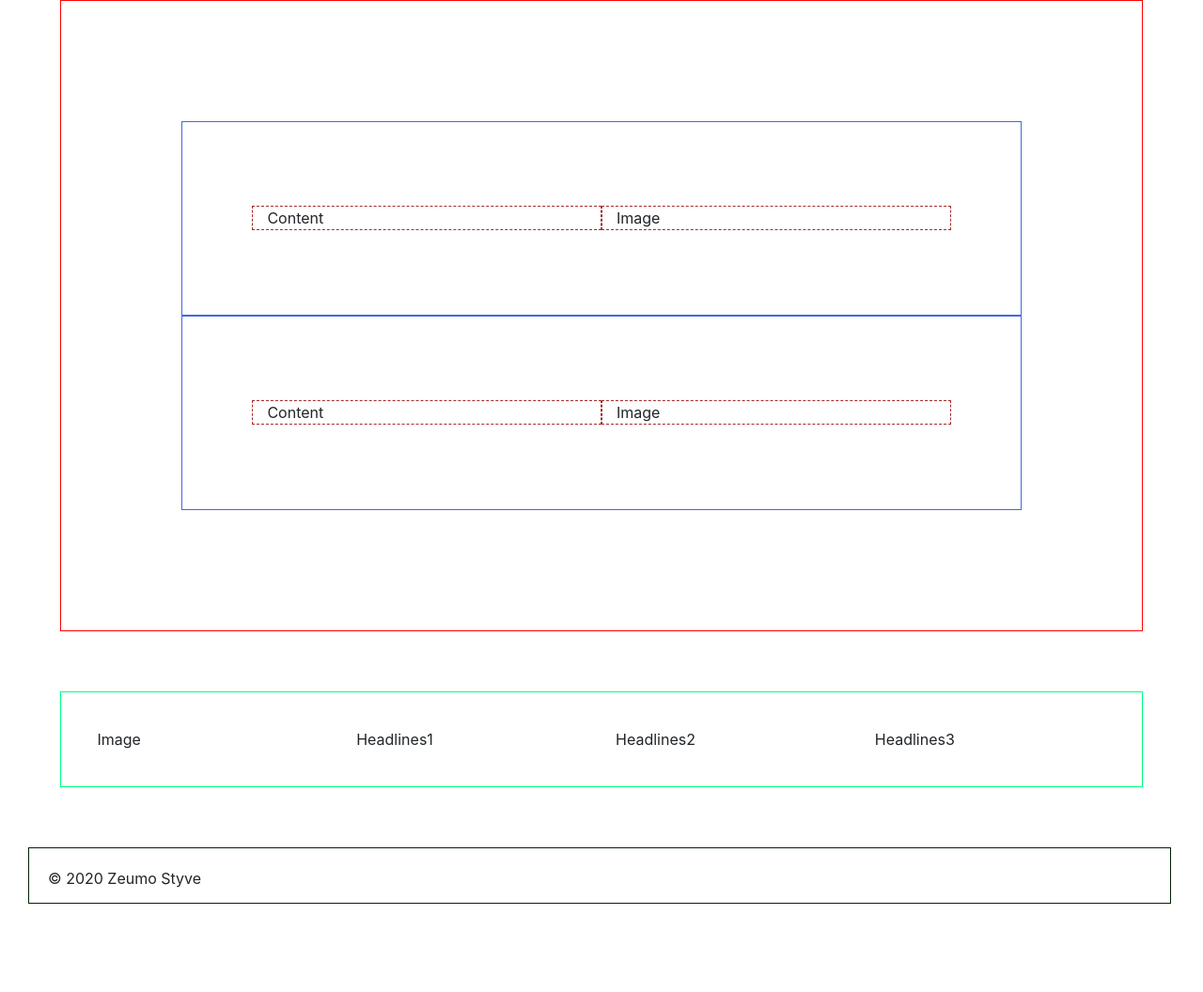
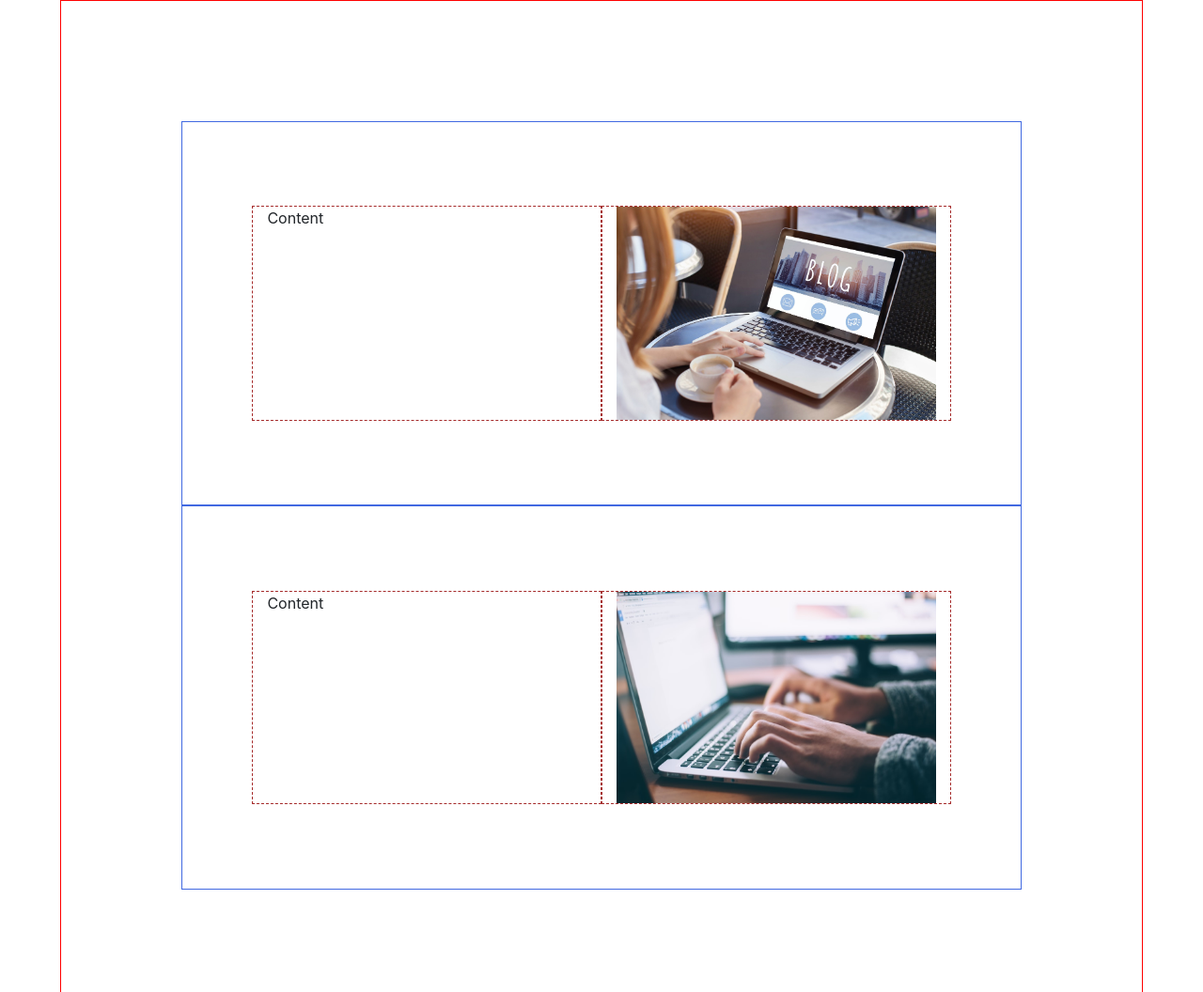
Before and after one commit to zeumoweb/bootstrap, a plain HTML site: page for training/index.html in a window 1280 px wide. Shown: the part 198-1254 px from the top of the page at 94% size. Before the commit the page ends 1210 px from the top, so only its background shows below. Drawn offline with nearby package versions, Linux system fonts and the light colour scheme.

Commit message:
adding the two images

```diff
--- a/for training/index.html
+++ b/for training/index.html
@@ -115,7 +115,7 @@
                             Content
                         </div>
                         <div class="col-sm" style="border: brown 1px dashed;">
-                            Image
+                            <img src="/bootstrap/img1.jpg" alt="Image" style="width: 100%; height: 100%; margin: 0px;">
                         </div>
                     </div>
                 </div>
@@ -128,7 +128,7 @@
                             Content
                         </div>
                         <div class="col-sm" style="border: brown 1px dashed;">
-                            Image
+                            <img src="/bootstrap/img2.jpg" alt="Image" style="width: 100%; height: 100%; margin: 0px;">
                         </div>
                     </div>
                 </div>
@@ -159,7 +159,7 @@
     <!-- Footer part looks good !!  -->
     <footer class="footer">
         <div>
-           &copy; 2020 Zeumo Styve
+        &copy; 2020 Zeumo Styve
         </div>
     </footer>
 </body>
```
Also changed, not shown: img1.jpg (added), img2.jpg (added).
